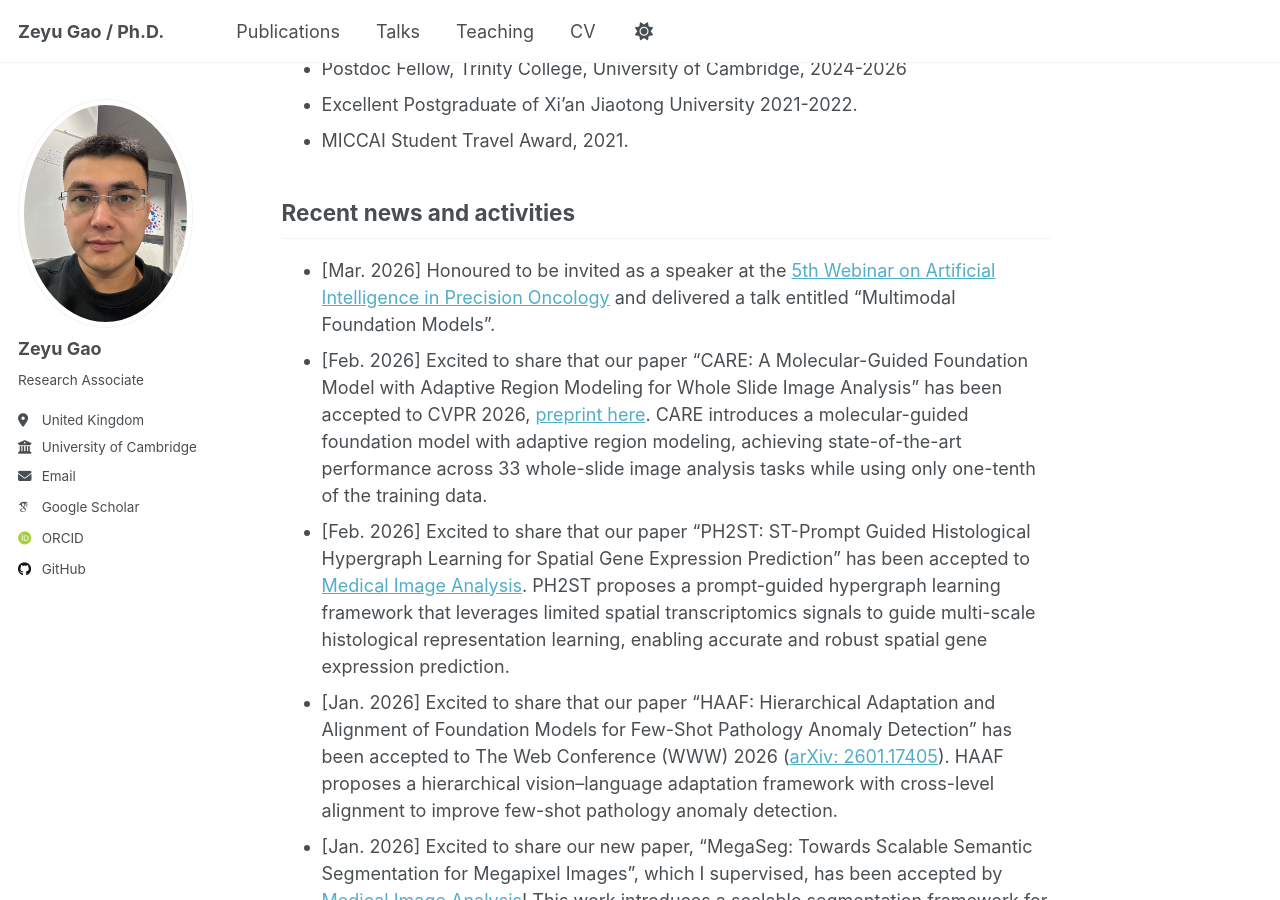
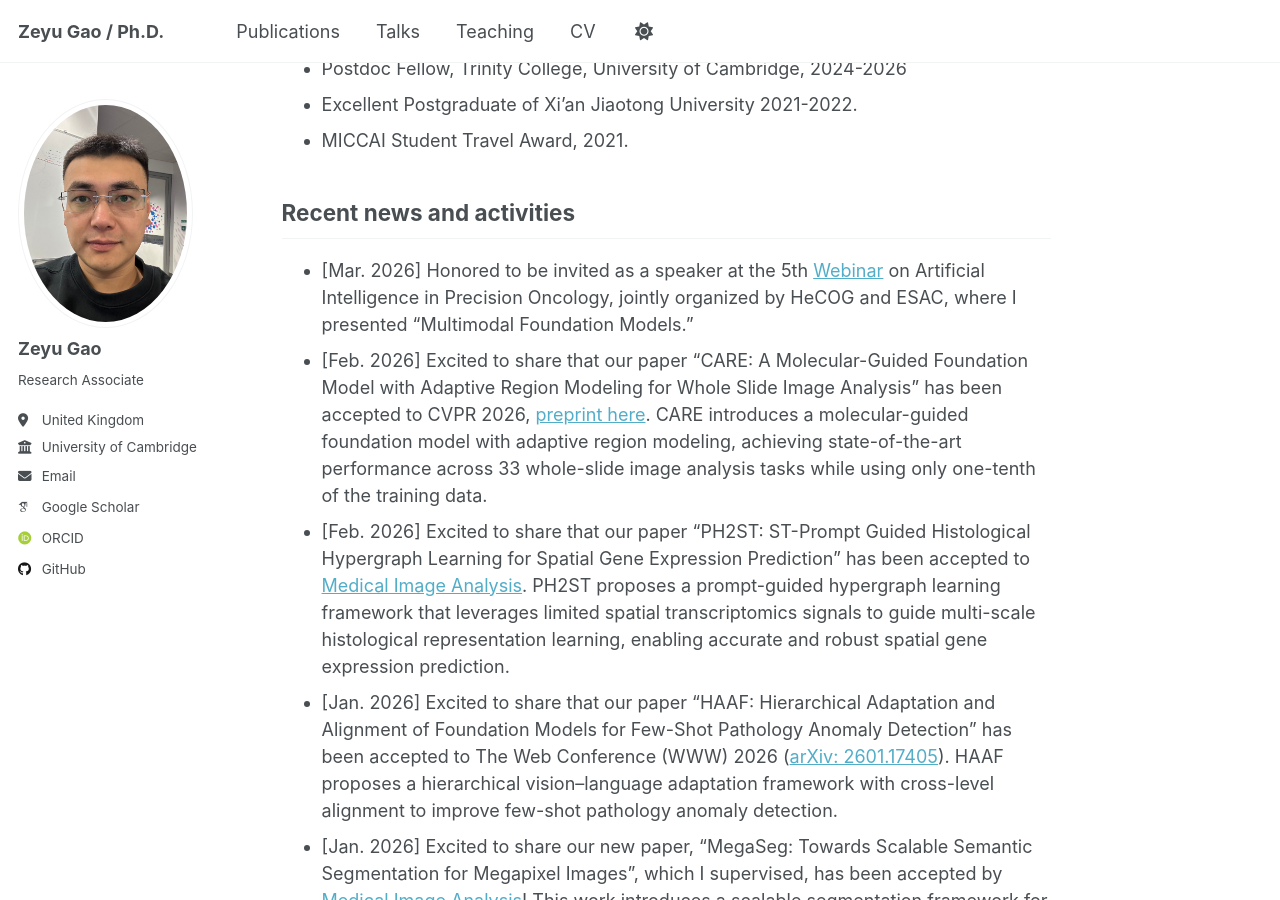
Before and after one commit to ZeyuGaoAi/ZeyuGaoAi.github.io, a Jekyll site: the page built from _pages/about.md, in a window 1280 px wide and 900 px high, scrolled down 1068 px. Built offline with Jekyll 4.4.1, drawn with Linux system fonts in a browser that asks for light colours; some web fonts are replaced; a script that is not in the unit is left out.

Commit message:
Update about.md

```diff
--- a/_pages/about.md
+++ b/_pages/about.md
@@ -35,7 +35,7 @@ Selected Honors & Awards
 
 Recent news and activities
 ------
-- [Mar. 2026] Honoured to be invited as a speaker at the [5th Webinar on Artificial Intelligence in Precision Oncology](https://www.events.gr/el/events/event/1224-artificial-intelligence-in-precision-oncology) and delivered a talk entitled “Multimodal Foundation Models”.
+- [Mar. 2026] Honored to be invited as a speaker at the 5th [Webinar](https://www.events.gr/el/events/event/1224-artificial-intelligence-in-precision-oncology) on Artificial Intelligence in Precision Oncology, jointly organized by HeCOG and ESAC, where I presented “Multimodal Foundation Models.”
 - [Feb. 2026] Excited to share that our paper “CARE: A Molecular-Guided Foundation Model with Adaptive Region Modeling for Whole Slide Image Analysis” has been accepted to CVPR 2026, [preprint here](https://arxiv.org/abs/2602.21637). CARE introduces a molecular-guided foundation model with adaptive region modeling, achieving state-of-the-art performance across 33 whole-slide image analysis tasks while using only one-tenth of the training data.
 - [Feb. 2026]  Excited to share that our paper “PH2ST: ST-Prompt Guided Histological Hypergraph Learning for Spatial Gene Expression Prediction” has been accepted to [Medical Image Analysis](https://www.sciencedirect.com/science/article/pii/S1361841526000770). PH2ST proposes a prompt-guided hypergraph learning framework that leverages limited spatial transcriptomics signals to guide multi-scale histological representation learning, enabling accurate and robust spatial gene expression prediction.
 - [Jan. 2026] Excited to share that our paper “HAAF: Hierarchical Adaptation and Alignment of Foundation Models for Few-Shot Pathology Anomaly Detection” has been accepted to The Web Conference (WWW) 2026 ([arXiv: 2601.17405](https://arxiv.org/abs/2601.17405)). HAAF proposes a hierarchical vision–language adaptation framework with cross-level alignment to improve few-shot pathology anomaly detection.
```
